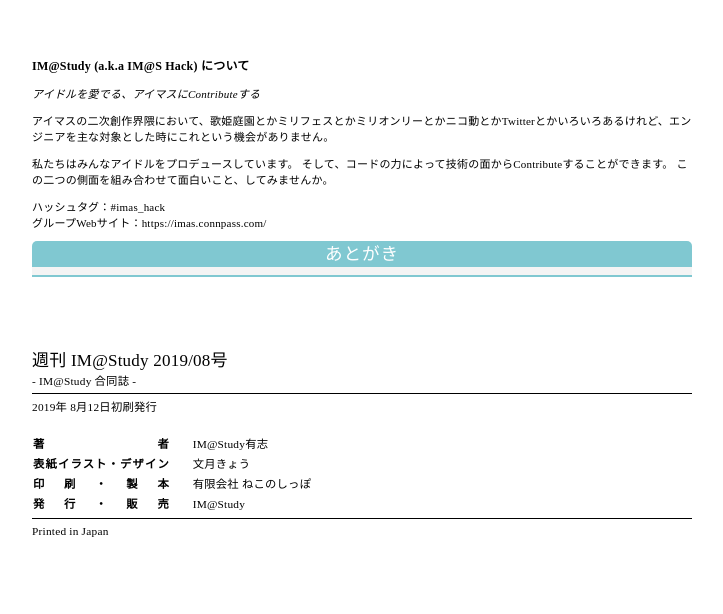
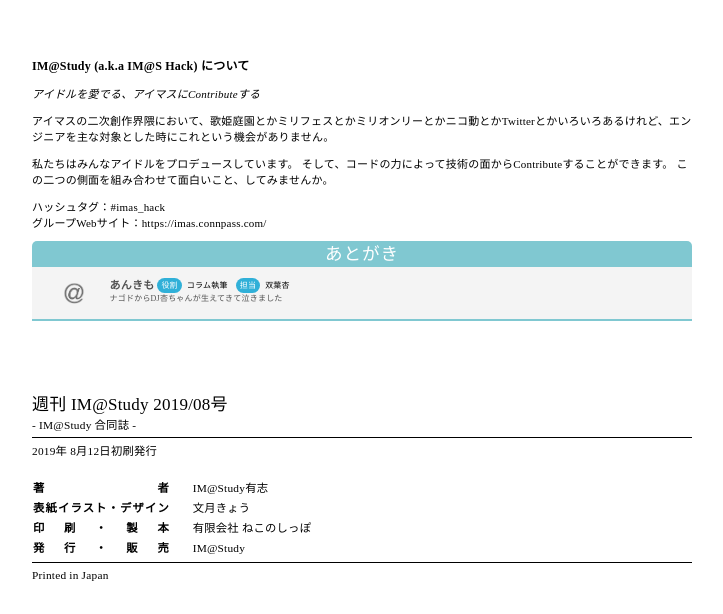
Before and after one commit to imas/imasbook, a website: page imasbook04/templates/index.html in a window 1280 px wide. Shown: the part 669-1283 px from the top of the page, without its empty margins (278-1001 px from the left). Before the commit the page ends 1239 px from the top, so only its background shows below. Drawn offline with Linux system fonts and the light colour scheme; a web font is replaced by a local one.

Commit message:
あとがき

```diff
--- a/imasbook04/templates/index.html
+++ b/imasbook04/templates/index.html
@@ -54,6 +54,21 @@
   <!-- build:section recursive views -->
   <!-- /build -->
   <section class="atogaki">
+    <div class="atogaki_item">
+      <figure class="image">
+        <img alt='icon' src='assets/img/@.png' class='avatar'/>
+      </figure>
+      <div class="text">
+        <p class="info">
+          <span class="name">あんきも</span>
+          <span class="role label">コラム執筆</span>
+          <span class="tantou label">双葉杏</span>
+        </p>
+        <p class="comment">
+          ナゴドからDJ杏ちゃんが生えてきて泣きました
+        </p>
+      </div>
+    </div>
   </section>
   <section class="okuduke">
     <header>
```
Also changed, not shown: imasbook04/templates/assets/img/@.png (added).
